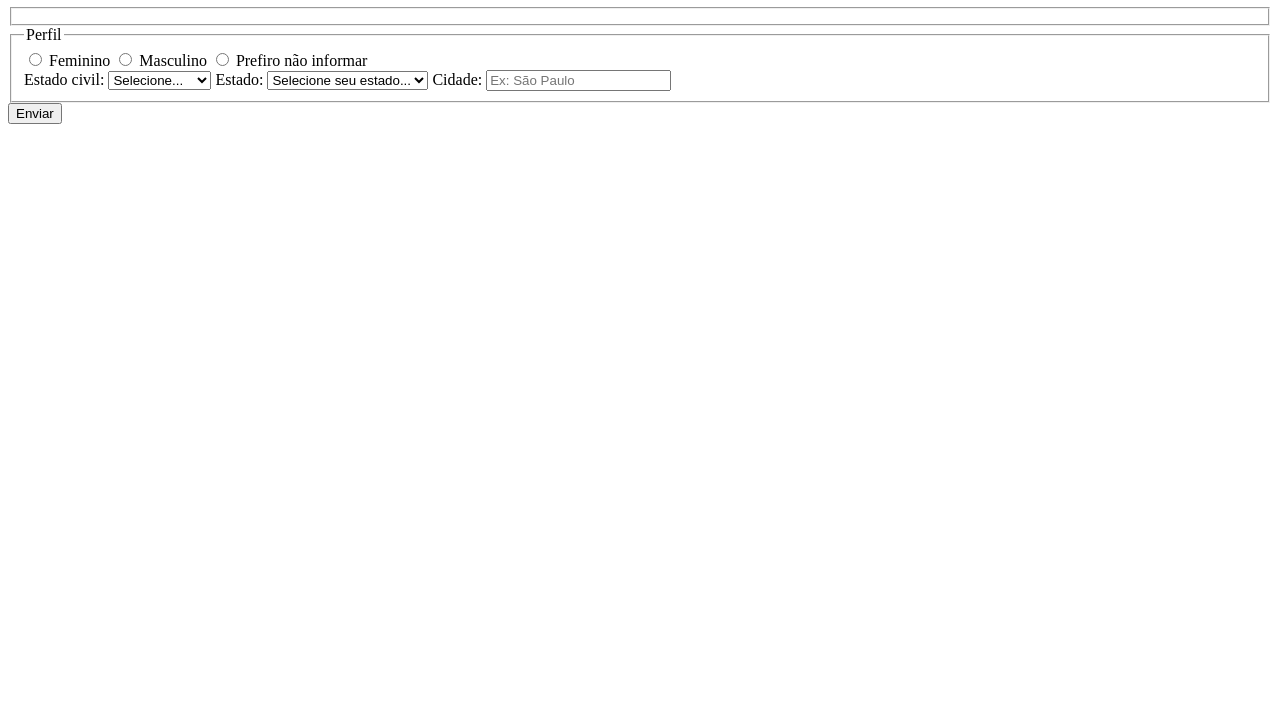
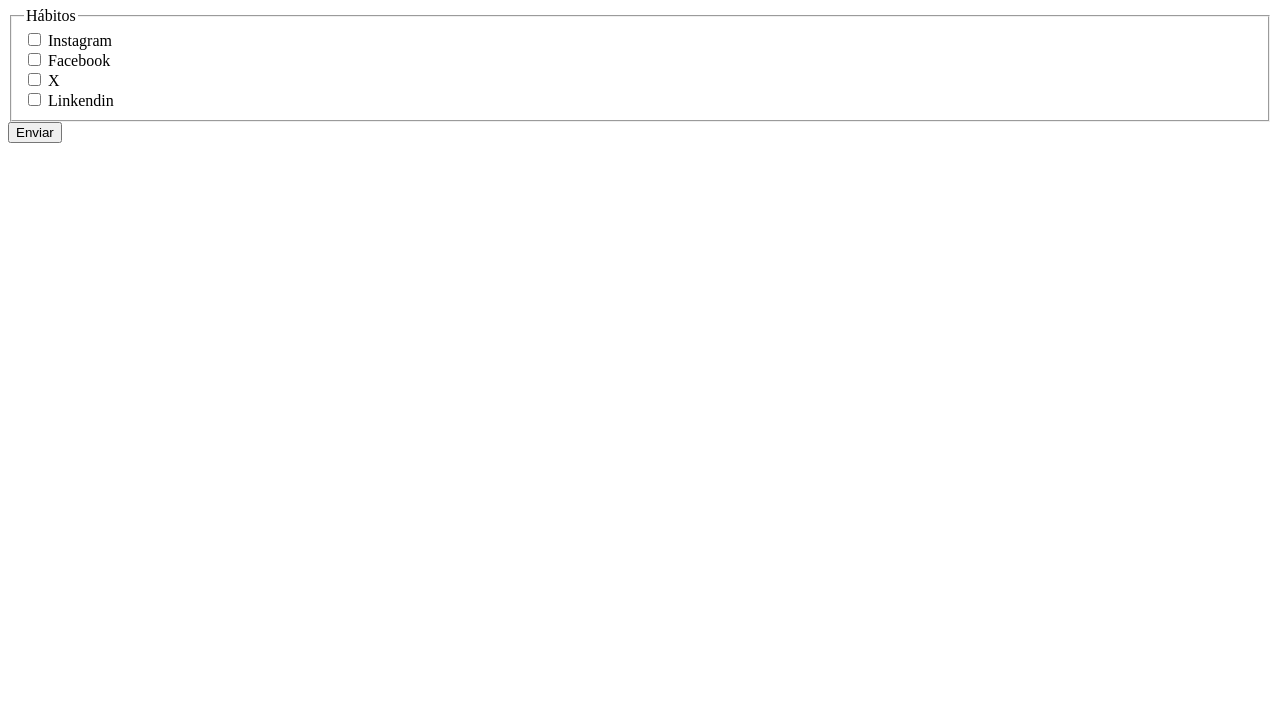
Before and after one commit to Msousan/pesquisa-culturama, a plain HTML site: page index.html in a window 1280 px wide. Shown: the part 73-800 px from the top of the page. Drawn offline with Linux system fonts and the light colour scheme.

Commit message:
Adicina redes sociais

```diff
--- a/index.html
+++ b/index.html
@@ -11,10 +11,10 @@
     </header>
     <section>
       <form action="" method="get">
-        <fieldset>
-          <!-- DADOS PESSOAIS -->
+        <!-- <fieldset>
 
-          <!-- <legend>Dados Pessoais</legend>
+
+           <legend>Dados Pessoais</legend>
           <label for="userName">Nome</label>
           <input type="text" name="userName" required />
           <br />
@@ -36,10 +36,12 @@
           />
           <br />
           <label for="userImage">Upload de foto</label>
-          <input type="file" accept="image/*" name="userImage" /> -->
-        </fieldset>
+          <input type="file" accept="image/*" name="userImage" />
+        </fieldset> -->
 
-        <fieldset>
+        <!-- <fieldset>
+
+
           <legend>Perfil</legend>
 
           <input type="radio" name="userGender" value="Feminino" />
@@ -98,7 +100,24 @@
             autocomplete="address-level2"
             placeholder="Ex: São Paulo"
           />
-        </fieldset>
+        </fieldset> -->
+
+       <fieldset>
+        <legend>Hábitos</legend>
+
+        <input type="checkbox" name="social" value="instagram">
+        <label for="social">Instagram</label>
+        <br>
+        <input type="checkbox" name="social" value="facebook">
+        <label for="social">Facebook</label>
+        <br>
+        <input type="checkbox" name="social" value="x">
+        <label for="social">X</label>
+        <br>
+        <input type="checkbox" name="social" value="linkedin">
+        <label for="social">Linkendin</label>
+        <br>
+       </fieldset>
         <button type="submit">Enviar</button>
       </form>
     </section>
```
